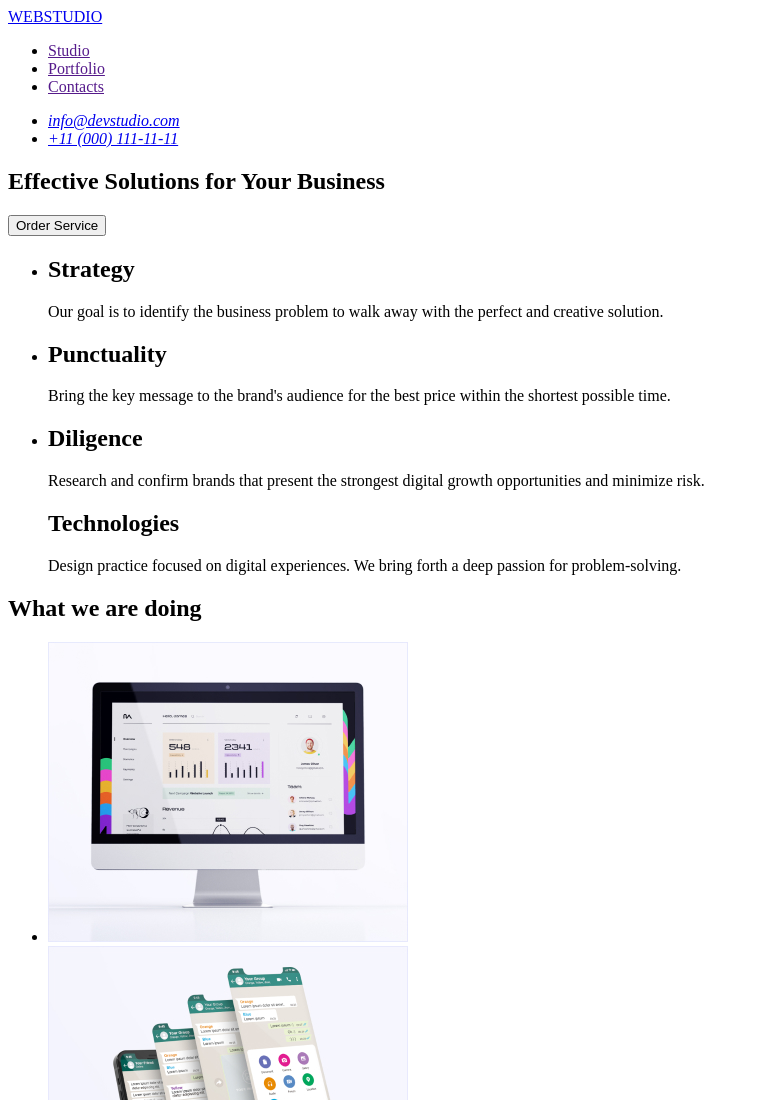
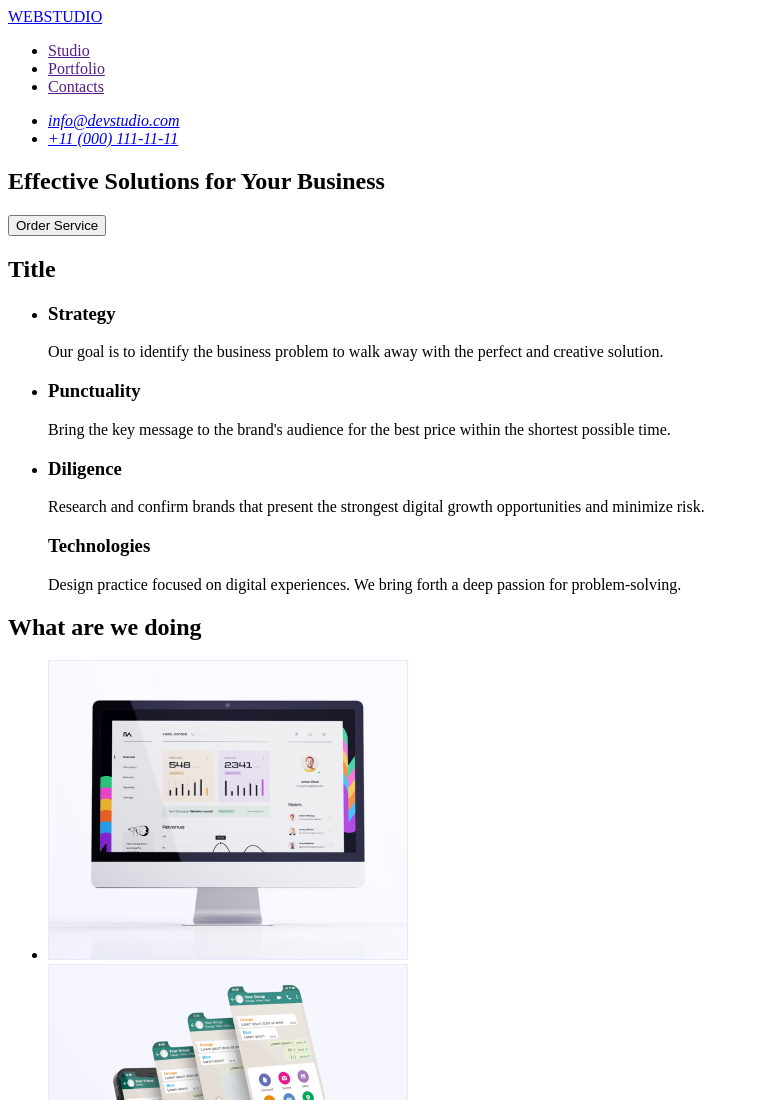
Before and after one commit to Jehmel/goit-markup-hw-01, a plain HTML site: page index.html in a window 1280 px wide. Shown: the top 1100 px of the page, without its empty margins (0-759 px from the left). Drawn offline with Linux system fonts and the light colour scheme.

Commit message:
Update index.html

```diff
--- a/index.html
+++ b/index.html
@@ -45,33 +45,34 @@
         <button type="button">Order Service</button>
       </section>
       <section>
+        <h2>Title</h2>
         <ul>
           <li>
-            <h2>
+            <h3>
               Strategy
-            </h2>
+            </h3>
             <p>
               Our goal is to identify the business problem to walk away with the perfect and creative solution.
             </p>
           </li>
           <li>
-            <h2>
+            <h3>
               Punctuality
-            </h2>
+            </h3>
             <p>
                Bring the key message to the brand's audience for the best price within the shortest possible time.
             </p>
           </li>
           <li>
-            <h2>
+            <h3>
               Diligence
-            </h2>
+            </h3>
             <p>
               Research and confirm brands that present the strongest digital growth opportunities and minimize risk.
             </p>
-           <h2>
+           <h3>
               Technologies
-           </h2>
+           </h3>
            <p>
               Design practice focused on digital experiences. We bring forth a deep passion for problem-solving.
           </p>
@@ -79,22 +80,22 @@
         </ul>
       </section>
       <section>
-        <h2>What we are doing</h2>
+        <h2>What are we doing</h2>
         <ul>
           <li>
-            <img
+            <img width="360"
               src="./images/img1.jpg"
               alt="desktop monitor"
             >
           </li>
           <li>
-            <img
+            <img width="360"
               src="./images/img2.jpg"
               alt="four cell phones"
             >
           </li>
           <li>
-            <img
+            <img width="360"
               src="./images/img3.jpg"
               alt="monitor and cell phone"
             >
```
